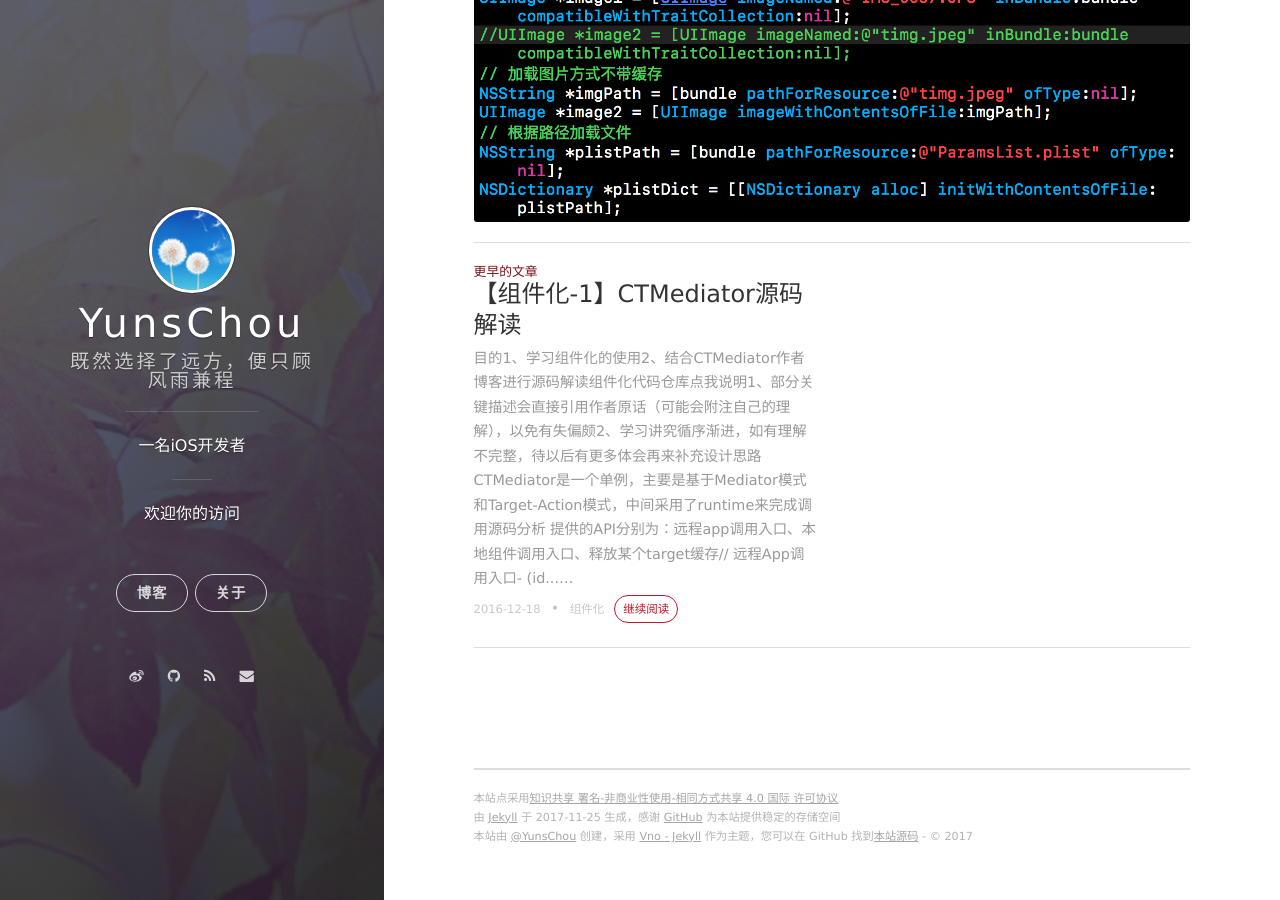
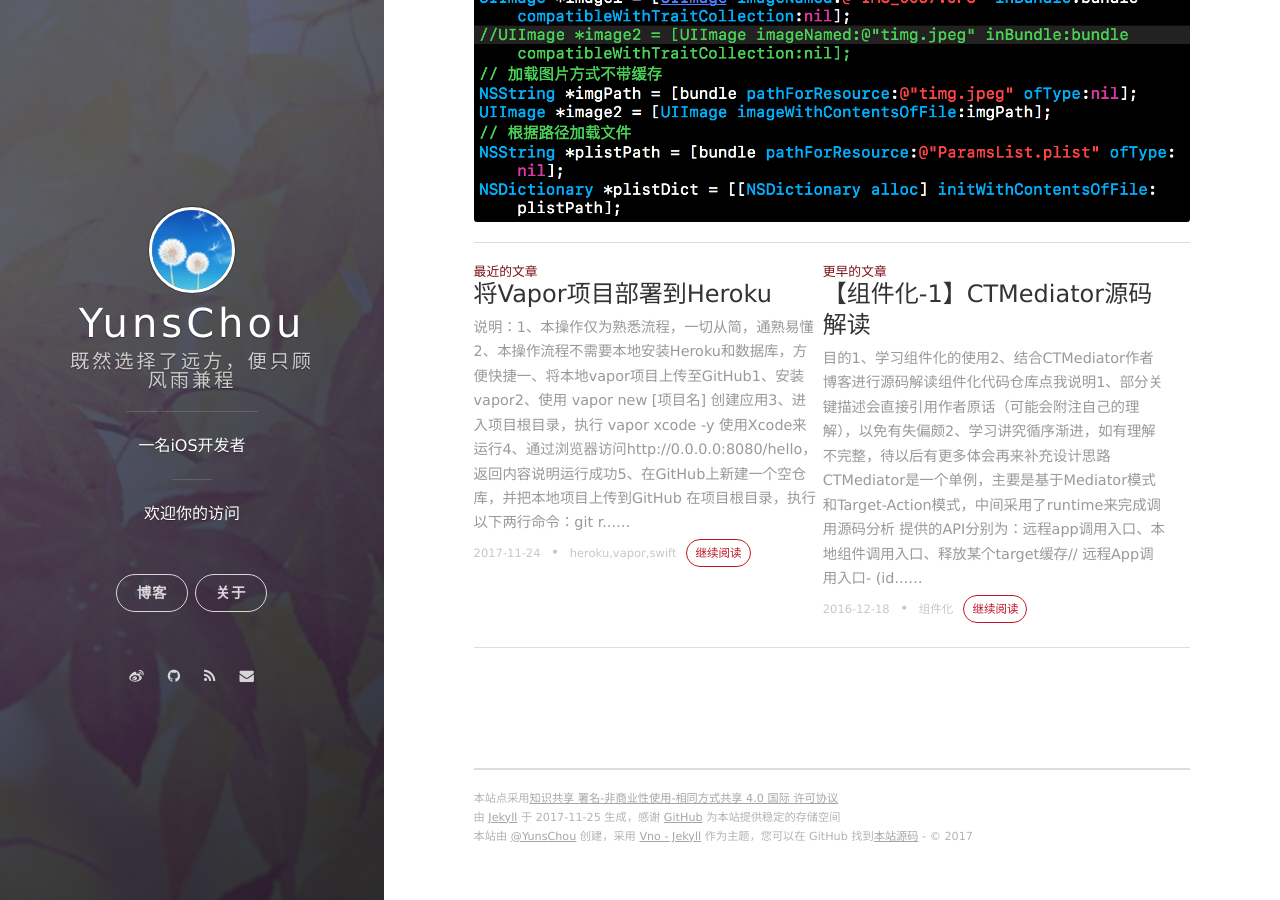
Before and after one commit to YunsChou/Yuns.github.io, a Jekyll site: the page built from _posts/2017-08-08-mediator-learn-2.md, in a window 1280 px wide and 900 px high, scrolled down 3976 px. Built offline with Jekyll 4.4.1, drawn with Linux system fonts in a browser that asks for light colours; nearby versions of some CDN libraries; Markdown is read by kramdown in place of the engine named in the settings; comment, search, counter and statistics services are not loaded.

Commit message:
部署vapor到heroku

````diff
--- a/_posts/2016-02-08-introduce-myself.markdown
+++ b/_posts/2016-02-08-introduce-myself.markdown
@@ -23,13 +23,16 @@ tags: 关于我
 
 博客：[YunsChou的博客](http://yunschou.github.io)
 
-工作年限：4年
+工作年限：5年
 
 ### 工作经历
 
 ------
+2017年7月 ～ 至今：XXXXX科技有限公司
 
-2015年9月 ～ 至今：XXXXX科技有限公司
+> ...
+
+2015年9月 ～ 2017年6月：XXXXX科技有限公司
 
 > 担任公司项目主力开发，负责项目架构及任务拆分
 > 参与项目需求技术评审，制定开发计划和时间节点
@@ -68,33 +71,49 @@ tags: 关于我
 
 ---
 
-**XXXXX （2016年1月 ～ 至今）**
+**XXXXX （2017年7月 ～ 至今）**
+
+> XXXXX是一个新能源汽车分时租赁项目
+
+项目职责：
+
+* ...
+
+技术细节：
+
+* ...
+
+**XXXXX （2017年1月 ～ 2017年5月）**
 
 > 由于公司用户体量较大，为节省使用第三方平台的费用（2W/月），开发并维护公司iOS版数据上报SDK
 
 项目职责：
+
 * 配合后端同事规范数据上报字段
 * 开发iOS版数据上报SDK，并提供给其他业务线使用
 
 技术细节：
+
 * 获取手机硬件、网络状态等信息
 * 使用位移操作进行安全验证
 * 使用Keychain保存用户UUID
 * 使用SQLite保存离线未上报数据
 * 使用Framework将代码打包为静态库
 
-**XXXXX （2015年12月 ～ 至今）**
+**XXXXX （2015年12月 ～ 2017年6月）**
 
 > XXXXX是一款新闻类项目（目前投放在XXX市场运营名为XXXXX），APP内包涵新闻资讯、娱乐段子、GIF图集、视频播放等功能
 > https://itunes.apple.com/us/app/id1173808071
 
 项目职责：
+
 * 负责项目搭建及任务拆分
 * 制定开发计划及时间节点
 * 优化项目性能提升用户体验
 * 协助小组同事分析需求及攻克技术难点
 
 技术细节：
+
 * 使用Target对多个相似版本进行管理
 * 使用Realm对项目数据进行本地存储
 * 使用runtime实现对象代理快速赋值
@@ -111,10 +130,12 @@ tags: 关于我
 > https://itunes.apple.com/us/app/id985030529
 
 项目职责：
+
 * 主导项目重构，使用MVC规范项目结构
 * 完成点餐、引导页及开屏广告等功能开发
 
 技术细节：
+
 * 使用MBProgressHUD封装页面切换过渡动画
 * 使用贝塞尔曲线和UIView动画，实现购物车效果
 * 使用KVC更改UIPageController实现定制效果的引导页
@@ -127,11 +148,13 @@ tags: 关于我
 > https://itunes.apple.com/cn/app/id963023826
 
 项目职责：
+
 * 独立开发iOS项目，按时提交版本至AppStore审核
 * 为用户解决APP使用问题，定期收集用户反馈建议
 * 为公司业务组同事解答技术问题，并编写讲解话术
 
 技术细节：
+
 * 为服务端制作APNs推送证书
 * 使用XMPP实现即时通讯等功能
 * 利用runtime实现快速归档和解归档
--- /dev/null
+++ b/_posts/2017-11-24-heroku-vapor-guide.md
@@ -0,0 +1,69 @@
+---
+layout: post
+title: 将Vapor项目部署到Heroku
+date: 2017-11-24 00:00:00
+tags: heroku,vapor,swift
+---
+
+### 说明：
+
+ 1、本操作仅为熟悉流程，一切从简，通熟易懂
+
+ 2、本操作流程不需要本地安装Heroku和数据库，方便快捷
+
+### 一、将本地vapor项目上传至GitHub
+
+1、安装vapor
+
+2、使用 `vapor new [项目名] ` 创建应用
+
+3、进入项目根目录，执行 `vapor xcode -y` 使用Xcode来运行
+
+4、通过浏览器访问`http://0.0.0.0:8080/hello`，返回内容说明运行成功
+
+5、在GitHub上新建一个空仓库，并把本地项目上传到GitHub
+ 在项目根目录，执行以下两行命令：
+
+```
+git remote add origin git@github.com:xxx/xxx.git
+git push -u origin master
+
+```
+
+### 二、将GitHub项目关联到Heroku上
+
+1、注册Heroku账号，自备梯子
+
+2、在Heroku上创建一个新应用
+
+3、在`Settings->Buildpacks`下，添加`https://github.com/kylef/heroku-buildpack-swift`
+
+> 因为Heroku中并没有提供swift语言的选项，所以我们要自行添加URL（告诉它build的时候使用swift）
+
+4、在`Deploy->Deployment method`下，关联GitHub仓库和项目
+
+5、在`Deploy->Manual deploy`下，选择正确的分支，并点击`Deploy Branch`按钮，Heroku会开始部署项目
+
+> 如果是首次部署，可能需要多花一点时间安装配置，耐心等待部署完成......
+
+### 三、访问链接：
+
+1、部署完成后，点击项目右上角的`Open app`按钮或手动输入域名，访问链接https://xxxxxx.herokuapp.com（xxxxxx是Heroku中创建的应用名）
+
+2、此时会提示`Application error`，别慌！离最终成功已经很近了，请继续以下操作
+
+3、进入项目根目录，执行 `touch Procfile` 创建名为Procfile的文件，并用编辑打开添加`web: Run --env=production --port=$PORT`，然后push到GitHub
+
+4、将Procfile文件提交到Github后，刷新Heroku控制面板，在Dyno处可以看到多了Procfile中的内容
+
+5、重新进入`Deploy->Manual deploy`，点击`Deploy Branch`按钮重新部署
+
+6、再次访问链接，成功
+
+### 四、注意
+
+1、Procfile文件可以在新建项目后一并创建，提交至Github，此处只为演示
+
+2、在Heroku中可以选择自动部署，当选中的分支（执行自动部署的分支）每次有代码push上来的时候，都会执行自动部署。如果你是测试或练习项目，没有什么影响，如果是正式项目，请慎重选择并做好分支控制
+
+3、本项目 [Heroku链接](https://swift-vapor-heroku.herokuapp.com)，[Github链接](https://github.com/YunsChou/HelloVapor)
````
Also changed, not shown: other parts of _posts/2016-02-08-introduce-myself.markdown (+1 -1 lines).
